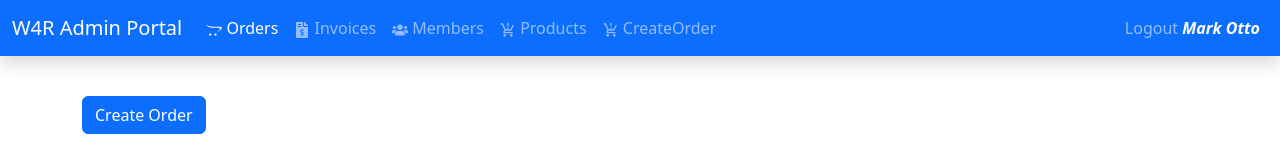
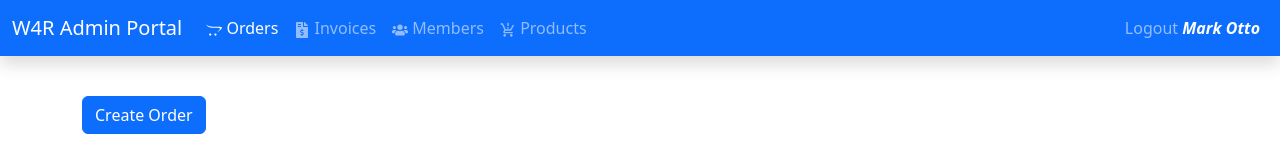
Before and after one commit to WinworldHUB/W4R, a React (Create React App) app: page / in a window 1280 px wide. Shown: the top 156 px of the page. Built offline with nearby package versions, Linux system fonts and the light colour scheme; the HTML template or start-up script is replaced by a standard one; a web font is replaced by a local one.

Commit message:
remove unused urls

```diff
--- a/src/App.tsx
+++ b/src/App.tsx
@@ -33,12 +33,6 @@ export const APP_MENU: MenuItem[] = [
     label: "Products",
     icon: <MdOutlineProductionQuantityLimits />,
     route: "/products",
-  },
-  {
-    id: 5,
-    label: "CreateOrder",
-    icon: <MdOutlineProductionQuantityLimits />,
-    route: "/create-order",
   },
 ];
 
--- a/src/lib/constants/index.ts
+++ b/src/lib/constants/index.ts
@@ -4,7 +4,6 @@ export enum PageRoutes {
   Invoices = "/invoices",
   Members = "/members",
   Products = "/products",
-  CreateOrder = "/create-order"
 }
 
 export const BACKGROUND_ANIMATION_STYLE: React.CSSProperties = {
```
